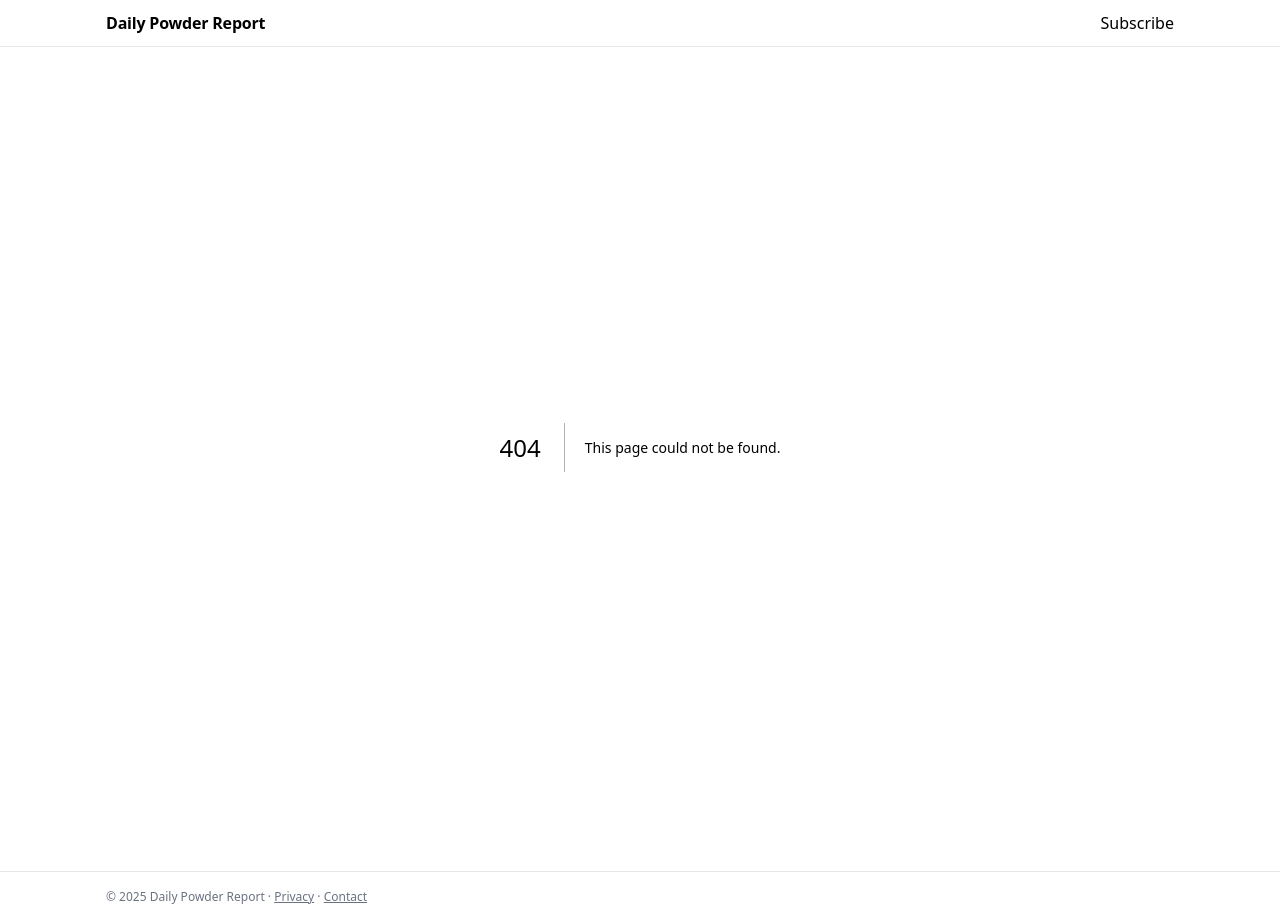
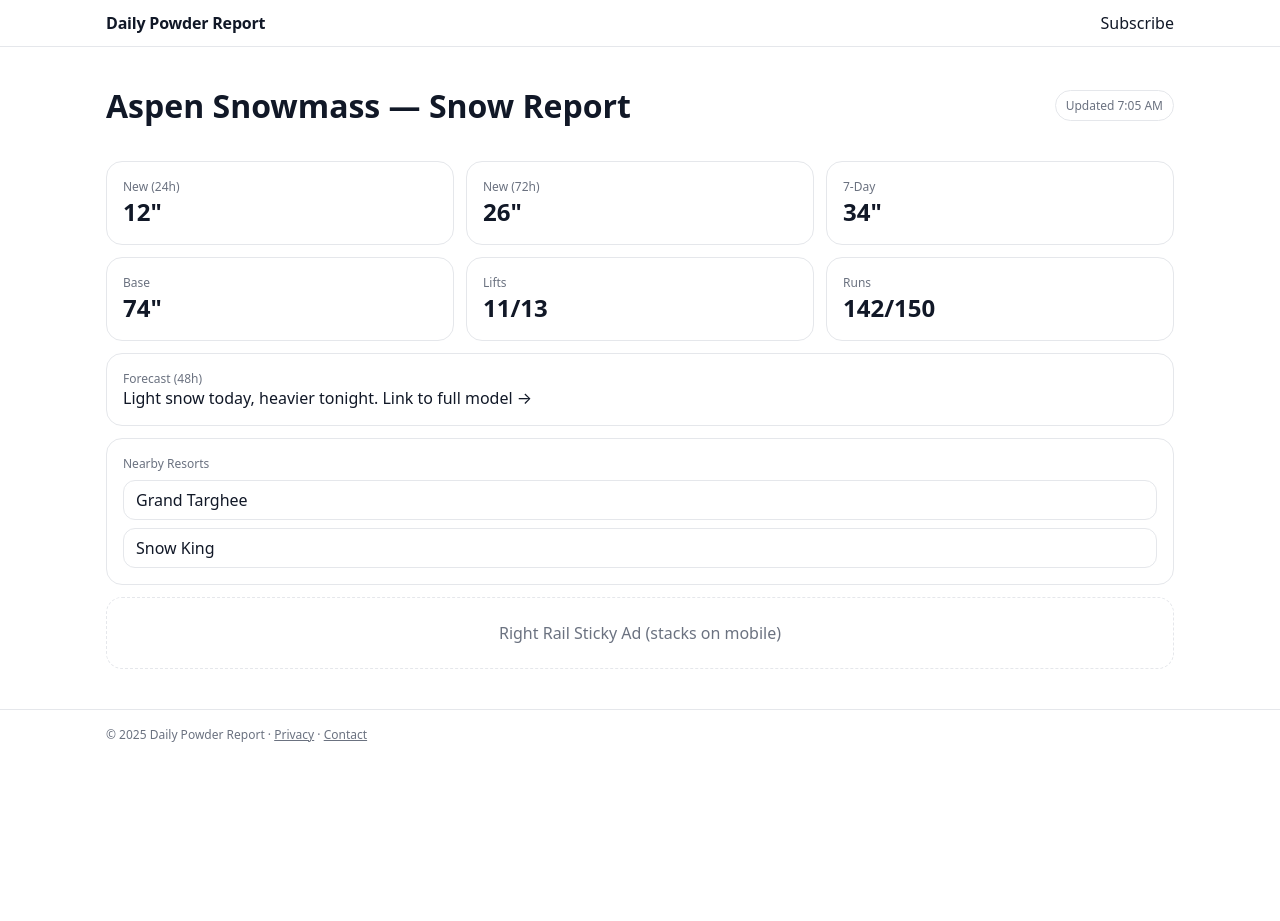
Before and after one commit to solidvikes/daily-powder-report, a Next.js app: page /usa/co/aspen-snowmass in a window 1280 px wide. Before the commit this address had no page. After the commit the page ends 800 px from the top, so only its background shows below. Built offline with nearby package versions, Linux system fonts and the light colour scheme.

Commit message:
Create page.tsx

```diff
--- /dev/null
+++ b/app/usa/[state]/[resort]/page.tsx
@@ -0,0 +1,43 @@
+interface Params { params: { state: string; resort: string } }
+
+export default function ResortPage({ params }: Params) {
+  const { resort, state } = params;
+  const pretty = resort.split("-").map(s => s.charAt(0).toUpperCase() + s.slice(1)).join(" ");
+
+  return (
+    <main style={{ maxWidth: 1100, margin: "0 auto", padding: 16 }}>
+      <div style={{ display: "flex", justifyContent: "space-between", alignItems: "center" }}>
+        <h1>{pretty} — Snow Report</h1>
+        <span style={{ border: "1px solid #e5e7eb", borderRadius: 999, padding: "6px 10px", fontSize: 12, color: "#6b7280" }}>
+          Updated 7:05 AM
+        </span>
+      </div>
+
+      <div style={{ display: "grid", gridTemplateColumns: "repeat(3, minmax(0,1fr))", gap: 12, marginTop: 12 }}>
+        {[{label:"New (24h)",v:'12"'},{label:"New (72h)",v:'26"'},{label:"7-Day",v:'34"'},{label:"Base",v:'74"'},{label:"Lifts",v:'11/13'},{label:"Runs",v:'142/150'}].map(k => (
+          <div key={k.label} style={{ border: "1px solid #e5e7eb", borderRadius: 16, padding: 16 }}>
+            <div style={{ color: "#6b7280", fontSize: 12 }}>{k.label}</div>
+            <div style={{ fontWeight: 800, fontSize: 24 }}>{k.v}</div>
+          </div>
+        ))}
+      </div>
+
+      <div style={{ border: "1px solid #e5e7eb", borderRadius: 16, padding: 16, marginTop: 12 }}>
+        <div style={{ color: "#6b7280", fontSize: 12 }}>Forecast (48h)</div>
+        <div>Light snow today, heavier tonight. Link to full model →</div>
+      </div>
+
+      <div style={{ border: "1px solid #e5e7eb", borderRadius: 16, padding: 16, marginTop: 12 }}>
+        <div style={{ color: "#6b7280", fontSize: 12 }}>Nearby Resorts</div>
+        <div style={{ display: "grid", gap: 8, marginTop: 8 }}>
+          <a href={`/usa/${state}/grand-targhee`} style={{ border: "1px solid #e5e7eb", borderRadius: 12, padding: "8px 12px", textDecoration: "none" }}>Grand Targhee</a>
+          <a href={`/usa/${state}/snow-king`} style={{ border: "1px solid #e5e7eb", borderRadius: 12, padding: "8px 12px", textDecoration: "none" }}>Snow King</a>
+        </div>
+      </div>
+
+      <div style={{ border: "1px dashed #e5e7eb", borderRadius: 16, padding: 24, marginTop: 12, textAlign: "center", color: "#6b7280" }}>
+        Right Rail Sticky Ad (stacks on mobile)
+      </div>
+    </main>
+  );
+}
```
